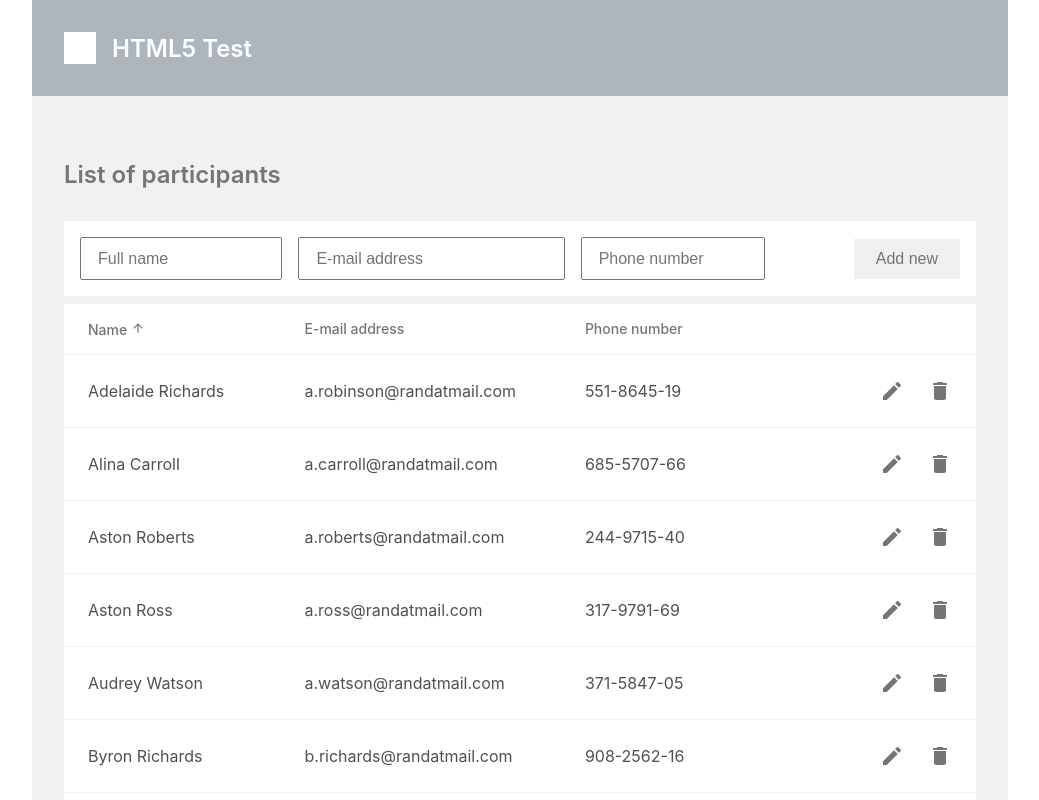
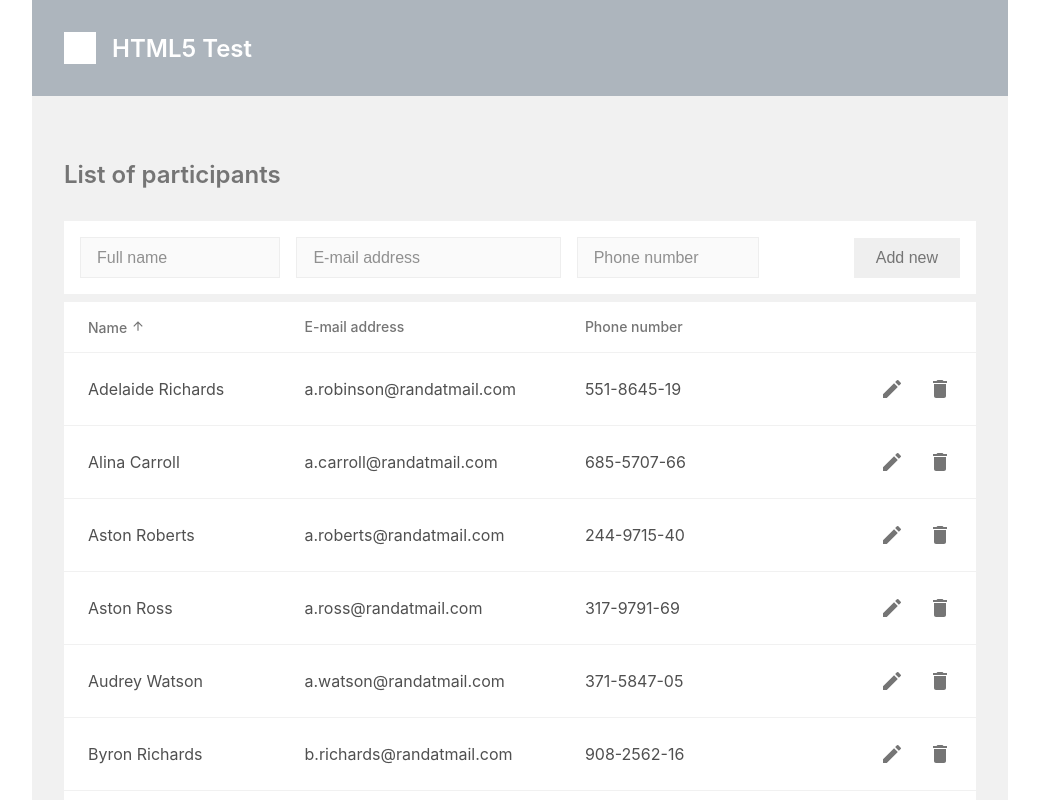
Before and after one commit to jvatt/html5-test, a React (Create React App) app: page / in a window 1280 px wide. Shown: the top 800 px of the page, without its empty margins (120-1159 px from the left). Built offline with nearby package versions, Linux system fonts and the light colour scheme.

Commit message:
tweaked user-form styles

```diff
--- a/src/components/Users/Users.css
+++ b/src/components/Users/Users.css
@@ -27,7 +27,14 @@
     height: 39px;
     margin: 16px 0 16px 16px;
     padding: 0 0 0 16px;
+    border: 1px solid #eeeeee;
+    color: #505050;
+    background-color: #fafafa;
     font-size: 16px;
+}
+
+.user-form__input::placeholder {
+    color: #909090;
 }
 
 .user-form__name {
```
